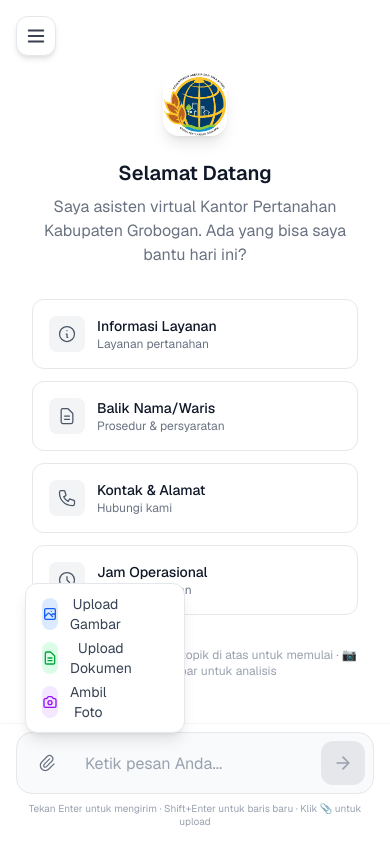
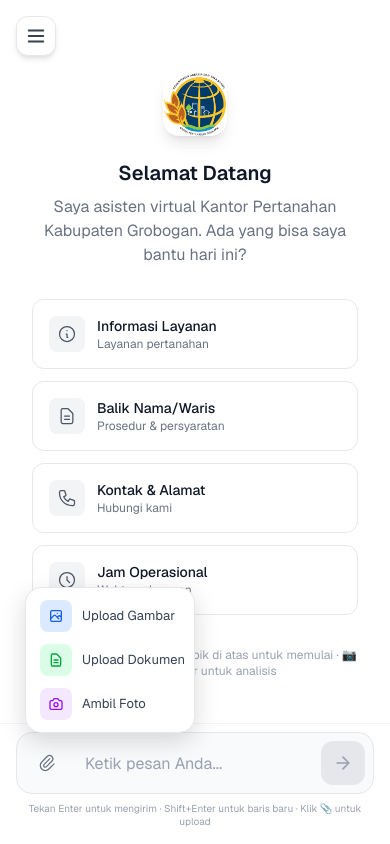
Before and after one commit to amandadevynaa/chatbot-ai, a Next.js app: page / in a window 390 px wide. Both pictures are taken after a click on the button 47 px from the left and 763 px from the top of the page. Built offline with nearby package versions, Linux system fonts and the light colour scheme.

Commit message:
feat: implement mobile camera capture and enhance upload menu styles

```diff
--- a/app/components/MessageInput.tsx
+++ b/app/components/MessageInput.tsx
@@ -27,9 +27,26 @@ export default function MessageInput({ onSendMessage, isLoading }: MessageInputP
 
   const textareaRef = useRef<HTMLTextAreaElement>(null);
   const fileInputRef = useRef<HTMLInputElement>(null);
+  const cameraInputRef = useRef<HTMLInputElement>(null);
   const uploadMenuRef = useRef<HTMLDivElement>(null);
   const videoRef = useRef<HTMLVideoElement>(null);
   const canvasRef = useRef<HTMLCanvasElement>(null);
+  const [isMobile, setIsMobile] = useState(false);
+
+  // Detect mobile device
+  useEffect(() => {
+    const checkMobile = () => {
+      const userAgent = navigator.userAgent || navigator.vendor;
+      const isMobileDevice = /android|webos|iphone|ipad|ipod|blackberry|iemobile|opera mini/i.test(userAgent.toLowerCase());
+      const isTouchDevice = 'ontouchstart' in window || navigator.maxTouchPoints > 0;
+      const isSmallScreen = window.innerWidth <= 768;
+      setIsMobile(isMobileDevice || (isTouchDevice && isSmallScreen));
+    };
+
+    checkMobile();
+    window.addEventListener('resize', checkMobile);
+    return () => window.removeEventListener('resize', checkMobile);
+  }, []);
 
   // Auto-resize textarea
   useEffect(() => {
@@ -175,6 +192,42 @@ export default function MessageInput({ onSendMessage, isLoading }: MessageInputP
 
     setShowUploadMenu(false);
     // Reset input
+    e.target.value = '';
+  };
+
+  // Handler untuk native camera capture (mobile)
+  const handleCameraCapture = async (e: React.ChangeEvent<HTMLInputElement>) => {
+    const files = e.target.files;
+    if (!files || files.length === 0) return;
+
+    const file = files[0];
+    if (!file.type.startsWith('image/')) return;
+
+    // Limit file size to 10MB
+    if (file.size > 10 * 1024 * 1024) {
+      alert('Ukuran file maksimal 10MB.');
+      return;
+    }
+
+    const reader = new FileReader();
+    reader.onload = (event) => {
+      const result = event.target?.result as string;
+      const base64Data = result.split(',')[1];
+
+      const newFile: AttachedFile = {
+        id: `photo_${Date.now()}_${Math.random().toString(36).substr(2, 9)}`,
+        file,
+        preview: result,
+        type: 'image',
+        data: base64Data,
+        mimeType: file.type || 'image/jpeg'
+      };
+
+      setAttachedFiles(prev => [...prev, newFile]);
+    };
+    reader.readAsDataURL(file);
+
+    setShowUploadMenu(false);
     e.target.value = '';
   };
 
@@ -354,12 +407,12 @@ export default function MessageInput({ onSendMessage, isLoading }: MessageInputP
                         }}
                         className="w-full flex items-center gap-3 px-4 py-2.5 text-sm text-gray-700 hover:bg-gray-50 transition-colors"
                       >
-                        <div className="w-8 h-8 rounded-lg bg-blue-100 flex items-center justify-center">
+                        <div className="w-8 h-8 rounded-lg bg-blue-100 flex items-center justify-center flex-shrink-0">
                           <svg className="w-4 h-4 text-blue-600" fill="none" stroke="currentColor" viewBox="0 0 24 24">
                             <path strokeLinecap="round" strokeLinejoin="round" strokeWidth={2} d="M4 16l4.586-4.586a2 2 0 012.828 0L16 16m-2-2l1.586-1.586a2 2 0 012.828 0L20 14m-6-6h.01M6 20h12a2 2 0 002-2V6a2 2 0 00-2-2H6a2 2 0 00-2 2v12a2 2 0 002 2z" />
                           </svg>
                         </div>
-                        <span>Upload Gambar</span>
+                        <span className="whitespace-nowrap">Upload Gambar</span>
                       </button>
 
                       <button
@@ -374,29 +427,35 @@ export default function MessageInput({ onSendMessage, isLoading }: MessageInputP
                         }}
                         className="w-full flex items-center gap-3 px-4 py-2.5 text-sm text-gray-700 hover:bg-gray-50 transition-colors"
                       >
-                        <div className="w-8 h-8 rounded-lg bg-green-100 flex items-center justify-center">
+                        <div className="w-8 h-8 rounded-lg bg-green-100 flex items-center justify-center flex-shrink-0">
                           <svg className="w-4 h-4 text-green-600" fill="none" stroke="currentColor" viewBox="0 0 24 24">
                             <path strokeLinecap="round" strokeLinejoin="round" strokeWidth={2} d="M9 12h6m-6 4h6m2 5H7a2 2 0 01-2-2V5a2 2 0 012-2h5.586a1 1 0 01.707.293l5.414 5.414a1 1 0 01.293.707V19a2 2 0 01-2 2z" />
                           </svg>
                         </div>
-                        <span>Upload Dokumen</span>
+                        <span className="whitespace-nowrap">Upload Dokumen</span>
                       </button>
 
                       <button
                         type="button"
                         onClick={() => {
-                          setShowCamera(true);
+                          if (isMobile) {
+                            // Use native camera on mobile
+                            cameraInputRef.current?.click();
+                          } else {
+                            // Use webcam modal on desktop
+                            setShowCamera(true);
+                          }
                           setShowUploadMenu(false);
                         }}
                         className="w-full flex items-center gap-3 px-4 py-2.5 text-sm text-gray-700 hover:bg-gray-50 transition-colors"
                       >
-                        <div className="w-8 h-8 rounded-lg bg-purple-100 flex items-center justify-center">
+                        <div className="w-8 h-8 rounded-lg bg-purple-100 flex items-center justify-center flex-shrink-0">
                           <svg className="w-4 h-4 text-purple-600" fill="none" stroke="currentColor" viewBox="0 0 24 24">
                             <path strokeLinecap="round" strokeLinejoin="round" strokeWidth={2} d="M3 9a2 2 0 012-2h.93a2 2 0 001.664-.89l.812-1.22A2 2 0 0110.07 4h3.86a2 2 0 011.664.89l.812 1.22A2 2 0 0018.07 7H19a2 2 0 012 2v9a2 2 0 01-2 2H5a2 2 0 01-2-2V9z" />
                             <path strokeLinecap="round" strokeLinejoin="round" strokeWidth={2} d="M15 13a3 3 0 11-6 0 3 3 0 016 0z" />
                           </svg>
                         </div>
-                        <span>Ambil Foto</span>
+                        <span className="whitespace-nowrap">Ambil Foto</span>
                       </button>
                     </div>
                   )}
@@ -409,6 +468,16 @@ export default function MessageInput({ onSendMessage, isLoading }: MessageInputP
                   accept="image/*"
                   multiple
                   onChange={handleFileSelect}
+                  className="hidden"
+                />
+
+                {/* Hidden Camera Input for Mobile Native Capture */}
+                <input
+                  ref={cameraInputRef}
+                  type="file"
+                  accept="image/*"
+                  capture="environment"
+                  onChange={handleCameraCapture}
                   className="hidden"
                 />
 
--- a/app/globals.css
+++ b/app/globals.css
@@ -627,7 +627,33 @@ body {
 /* Mobile adjustments for upload features */
 @media (max-width: 768px) {
   .upload-menu-animate {
-    min-width: 160px;
+    min-width: 180px;
+    max-width: calc(100vw - 32px);
+    left: 0;
+    right: auto;
+    padding: 8px 0;
+    border-radius: 16px;
+    box-shadow: 0 8px 24px rgba(0, 0, 0, 0.15);
+  }
+
+  /* Menu items styling for mobile */
+  .upload-menu-animate button {
+    padding: 12px 16px;
+    font-size: 14px;
+  }
+
+  /* Icon containers in menu */
+  .upload-menu-animate button > div:first-child {
+    width: 36px;
+    height: 36px;
+    min-width: 36px;
+    border-radius: 10px;
+  }
+
+  /* Icons inside the colored boxes */
+  .upload-menu-animate button > div:first-child svg {
+    width: 18px;
+    height: 18px;
   }
 
   .image-preview-item {
@@ -639,6 +665,35 @@ body {
     width: 100%;
     height: 100%;
     object-fit: cover;
+  }
+}
+
+/* Small mobile screens */
+@media (max-width: 480px) {
+  .upload-menu-animate {
+    min-width: 170px;
+    padding: 6px 0;
+  }
+
+  .upload-menu-animate button {
+    padding: 10px 14px;
+    gap: 10px;
+  }
+
+  .upload-menu-animate button > div:first-child {
+    width: 32px;
+    height: 32px;
+    min-width: 32px;
+    border-radius: 8px;
+  }
+
+  .upload-menu-animate button > div:first-child svg {
+    width: 16px;
+    height: 16px;
+  }
+
+  .upload-menu-animate button span {
+    font-size: 13px;
   }
 }
 
```
